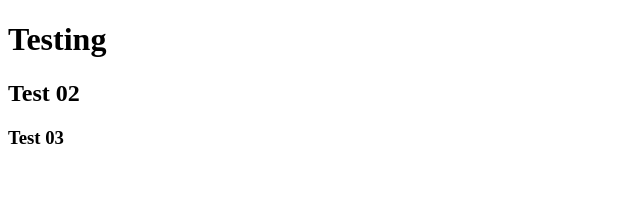
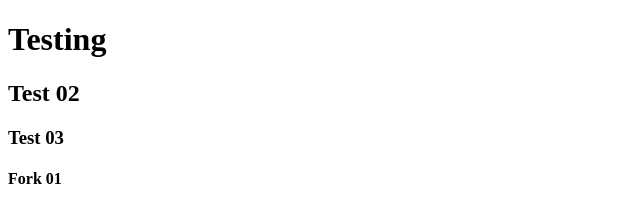
Before and after one commit to ChrisCodeUser/teamGitHub, a plain HTML site: page index.html in a window 1280 px wide. Shown: the full height of the page, 0-640 px from the left. Drawn offline with Linux system fonts and the light colour scheme.

Commit message:
se agrego el h4 de fork

```diff
--- a/index.html
+++ b/index.html
@@ -10,5 +10,6 @@
     <h1>Testing</h1>
     <h2>Test 02</h2>
     <h3>Test 03</h3>
+    <h4>Fork 01</h4>
 </body>
 </html>
```
